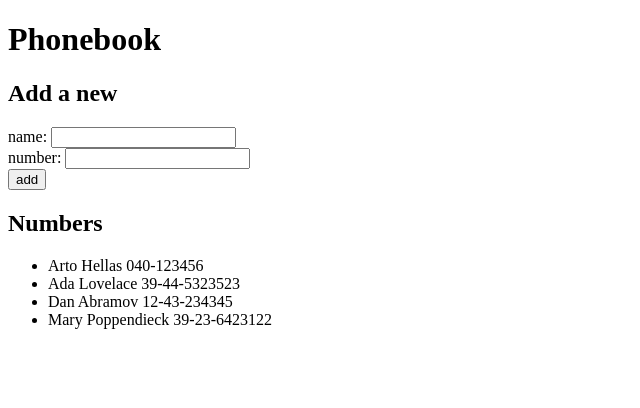
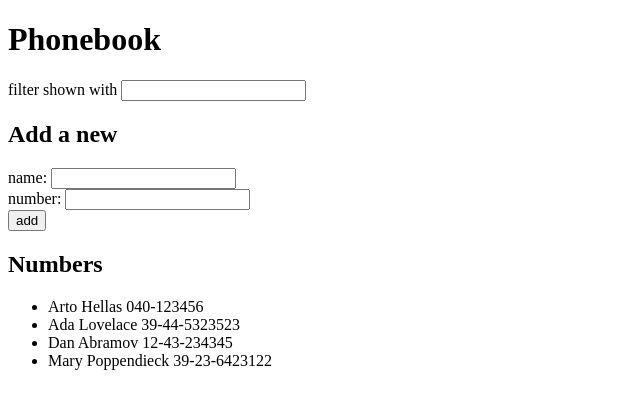
Before and after one commit to faysalmehedi/fullstackopen, a React (Create React App) app in the folder part02/phonebook/: page / in a window 1280 px wide. Shown: the top 408 px of the page, without its empty margins (0-640 px from the left). Built offline with nearby package versions, Linux system fonts and the light colour scheme.

Commit message:
2.9 done

```diff
--- a/part02/phonebook/src/App.js
+++ b/part02/phonebook/src/App.js
@@ -10,6 +10,7 @@ const App = () => {
 
   const [ newName, setNewName ] = useState('');
   const [ newNumber, setNewNumber ] = useState('');
+  const [ filterPerson, setFilterPerson ] = useState('');
 
   const addPerson = (event) => {
     event.preventDefault();
@@ -33,7 +34,6 @@ const App = () => {
     setNewNumber('');
   };
 
-
   const handlePersonChange = (event) => {
     setNewName(event.target.value);
   };
@@ -42,9 +42,23 @@ const App = () => {
     setNewNumber(event.target.value);
   };
 
+  const handleFilterPerson = (event) => {
+    setFilterPerson(event.target.value);
+  };
+
+  const filteredPerson = filterPerson
+    ? persons.filter(person => person.name.toLowerCase().search(filterPerson.toLowerCase()) !== -1)
+    : persons;
+
   return (
     <div>
       <h1>Phonebook</h1>
+      <div>
+        filter shown with <input
+        value={filterPerson}
+        onChange={handleFilterPerson}
+        />
+      </div>
       <h2>Add a new</h2>
       <form onSubmit={addPerson}>
         <div>
@@ -64,7 +78,7 @@ const App = () => {
       </form>
       <h2>Numbers</h2>
       <ul>
-        {persons.map(person => <li key={person.name}>{person.name} {person.number}</li>)}
+        {filteredPerson.map(person => <li key={person.name}>{person.name} {person.number}</li>)}
       </ul>
     </div>
   )
```
